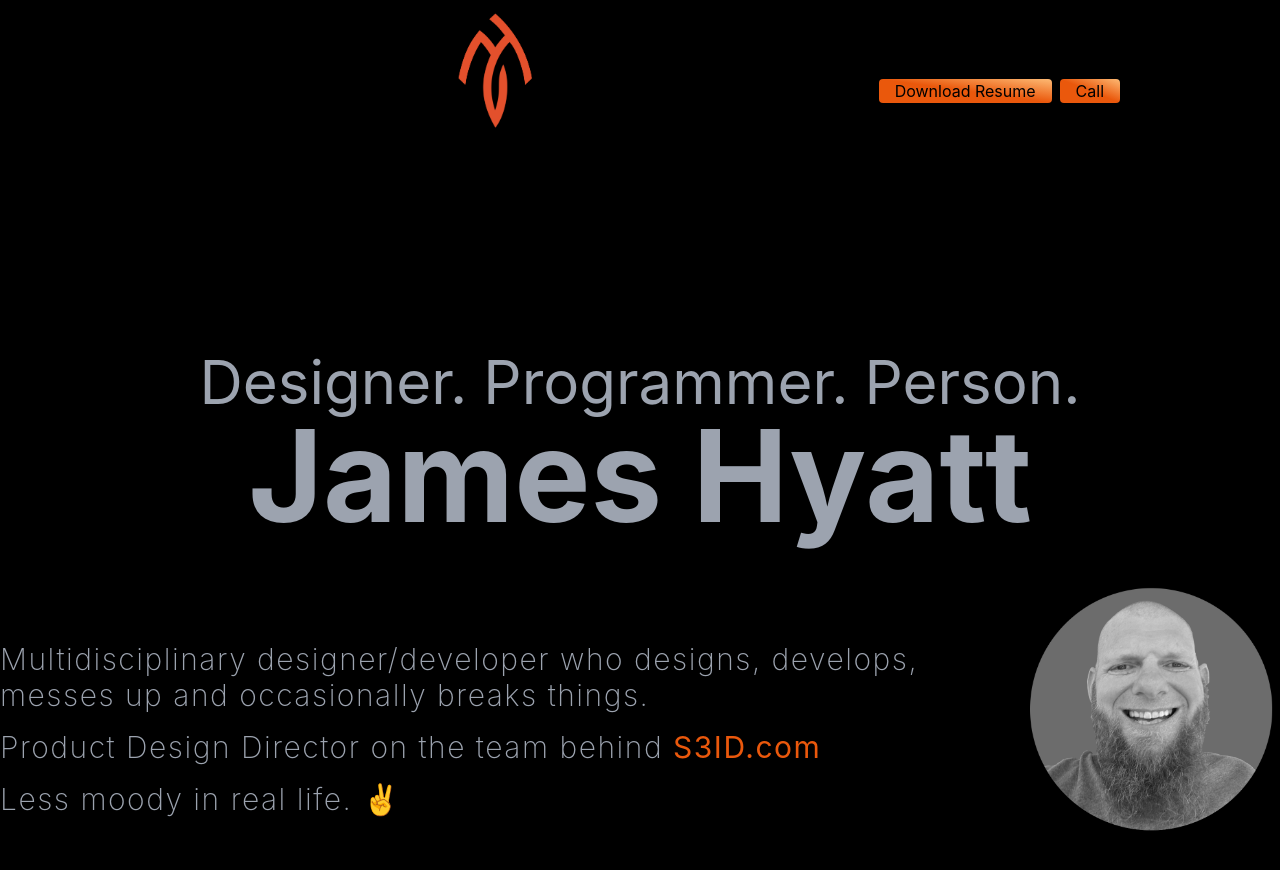
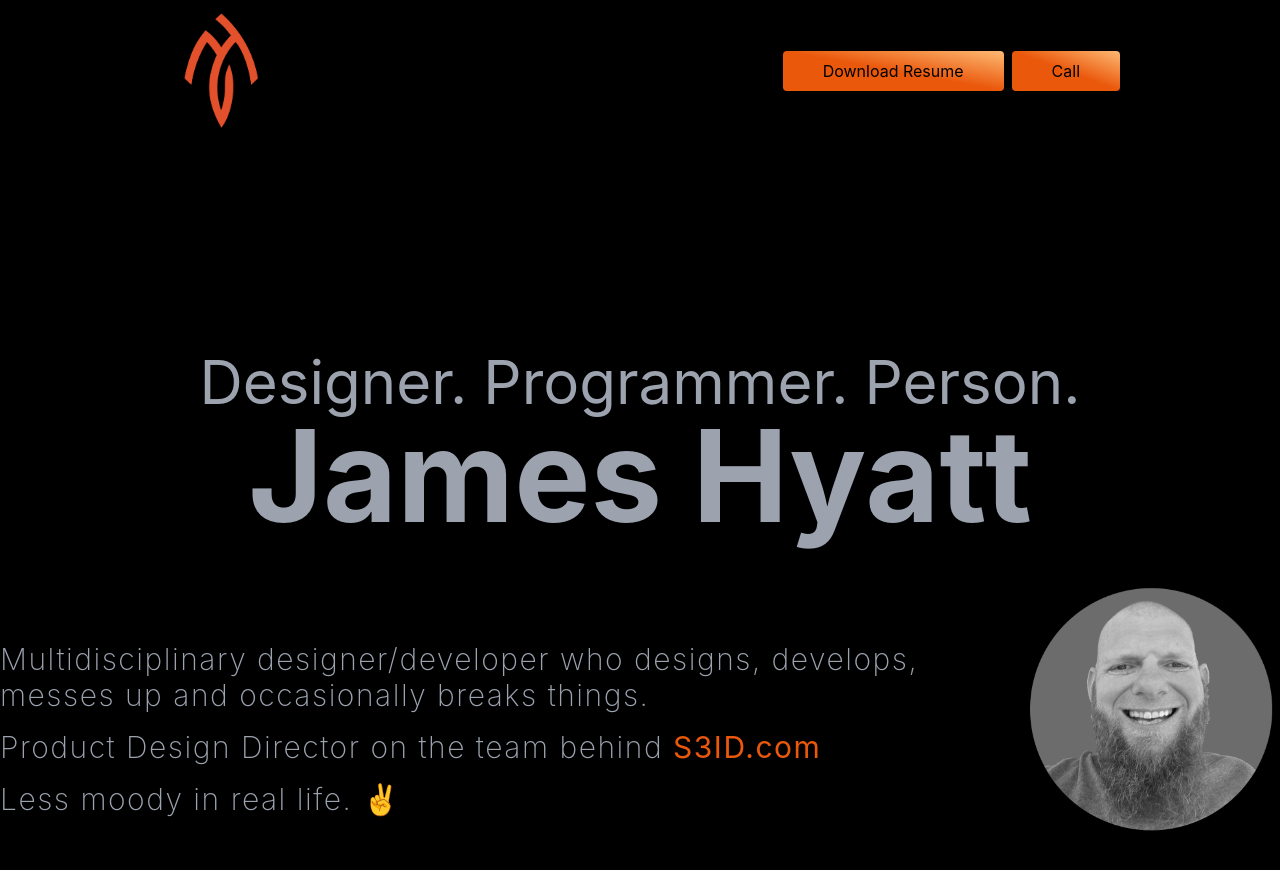
Before and after one commit to James-Hyatt-Dev/published-portfolio, a Next.js app: page / in a window 1280 px wide. Shown: the top 870 px of the page. Built offline with nearby package versions, Linux system fonts and the light colour scheme.

Commit message:
add function to email and phone icon mobile nav

```diff
--- a/components/Header.js
+++ b/components/Header.js
@@ -8,12 +8,12 @@ function Header() {
   return (
     <div className="w-full pb-36 z-50  justify-center">
         {/* Logo */}
-        <div className="flex w-full  py-2 fixed top-0 bg-black bg-opacity-90 items-center z-40">
-            <div className=" w-3/4 flex mx-auto sm:items-center">
-                <div className="flex flex-1 justify-center">
+        <div className="flex w-full  py-2 fixed top-0 bg-black bg-opacity-90 items-center z-40 ">
+            <div className=" w-3/4 flex mx-auto sm:items-center ">
+                <div className="flex flex-1 justify-center lg:justify-start">
                     <Image width={125} src={Logo} alt='james hyatt personal logo containing a single jay and a single h' />
                 </div>
-                <div className="hidden sm:flex sm:items-center gap-20 sm:gap-4  sm:flex-end sm:flex-col">
+                <div className="hidden sm:flex sm:items-center gap-20 sm:gap-4  sm:flex-end sm:flex-col xl:flex-row">
                     <div className="flex justify-center gap-8 sm:gap-8">
                         <Link href='/'>Home</Link>
                         <Link href='/about'>About</Link>
@@ -21,10 +21,10 @@ function Header() {
                         <Link href='/resume'>Resume</Link>
                     </div>
                     <div className="flex gap-2 pr-20 py-2  sm:pr-0 sm:w-full sm:justify-end">
-                        <div className="bg-gradient-to-bl from-orange-300 via-orange-600 to-orange-600 rounded px-4">
+                        <div className="bg-gradient-to-bl from-orange-300 via-orange-600 to-orange-600 rounded px-4 md:px-10 md:py-2">
                             <a download href='/Main/Resume-CV.pdf'>Download Resume</a>
                         </div>
-                        <div className="bg-gradient-to-bl from-orange-300 via-orange-600 to-orange-600 rounded px-4">
+                        <div className="bg-gradient-to-bl from-orange-300 via-orange-600 to-orange-600 rounded px-4 md:px-10 md:py-2">
                             <a href=" tel:12392034777">Call</a>
                         </div>
                     </div>
@@ -36,9 +36,7 @@ function Header() {
         <div className="w-full fixed bottom-0 bg-black bg-opacity-90 flex justify-between z-50 sm:hidden">
             {/* phone icon */}
             <div className="bg-orange-600 bottom-2 left-6 rounded-tr-full w-10 h-20 flex items-center justify-center z-40">
-                <div className="flex items-center justify-center" >
-                    <PhoneIphoneIcon />
-                </div>
+                <a href="tel:12392034777"><div className="flex items-center justify-center" ><PhoneIphoneIcon /></div></a>
             </div>
 
             {/* mobile navigation */}
@@ -56,9 +54,7 @@ function Header() {
 
             {/* email icon */}
             <div className="bg-orange-600 bottom-2 right-6 rounded-tl-full w-10 h-20 flex items-center justify-center z-40">
-                <div className="flex items-center justify-center">
-                    <EmailIcon />
-                </div>
+                <a href="mailto:james@jameshyatt.me"><div className="flex items-center justify-center"><EmailIcon /></div></a>
             </div>
 
         </div>
@@ -67,3 +63,11 @@ function Header() {
 }
 
 export default Header
+
+
+
+
+
+
+
+// call and email buttons mobile nav
```
